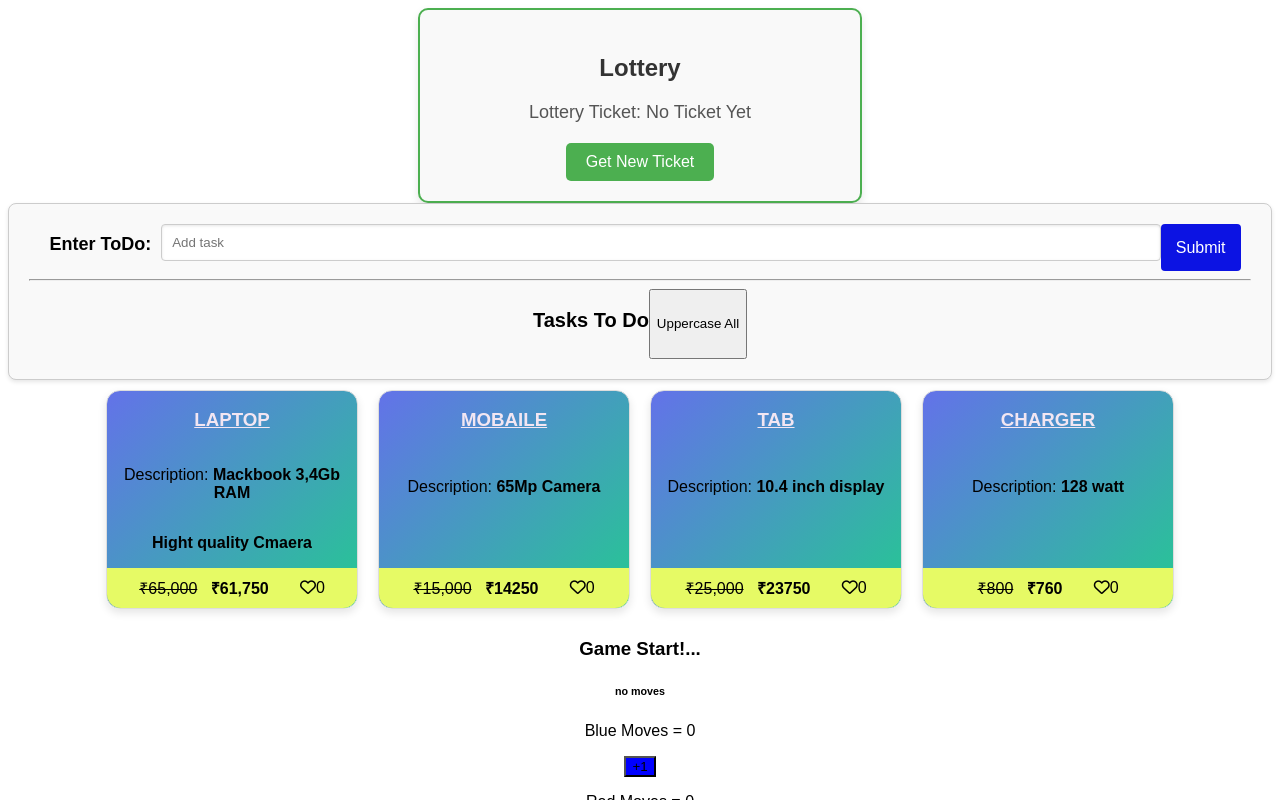
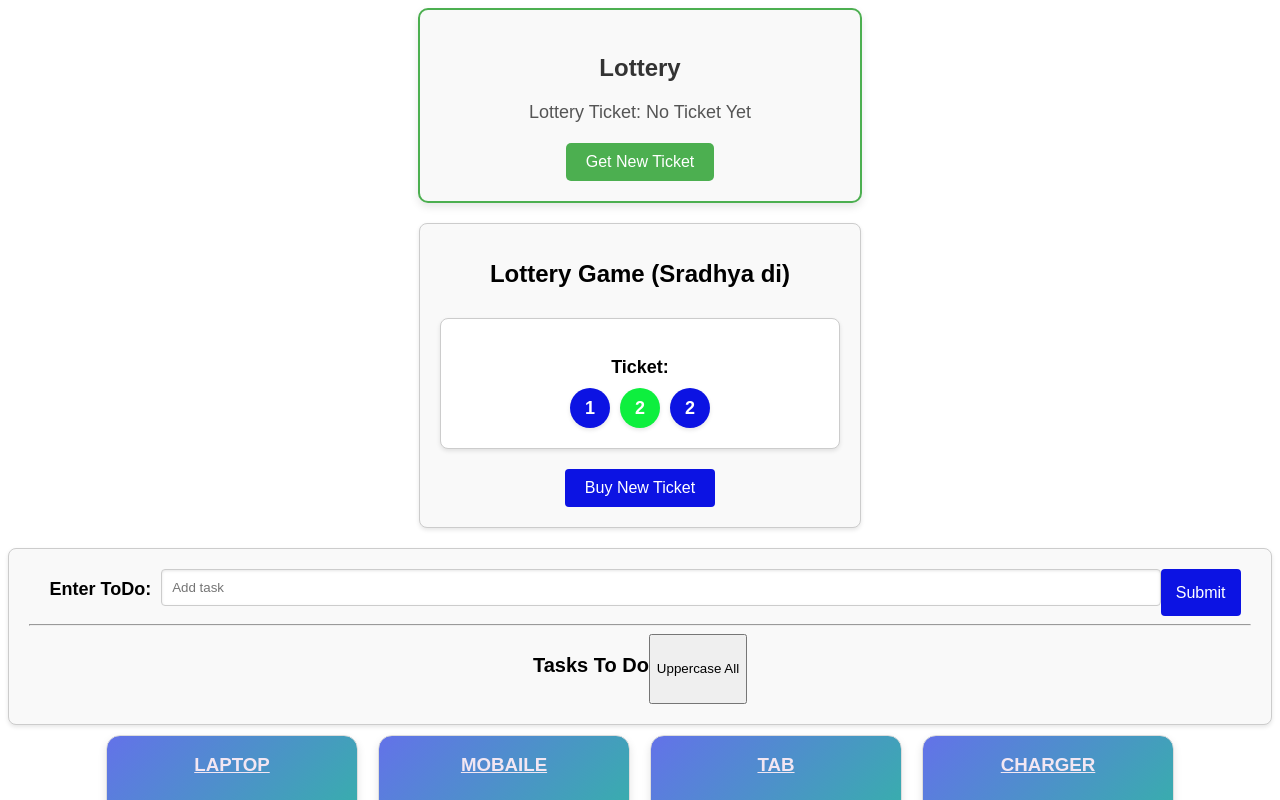
Before and after one commit to BIBEK7932/React_vite, a React (Vite) app: page / in a window 1280 px wide. Shown: the top 800 px of the page. Built offline with nearby package versions, Linux system fonts and the light colour scheme.

Commit message:
new Lottery

```diff
--- a/src/App.jsx
+++ b/src/App.jsx
@@ -3,18 +3,20 @@ import ProductTab from './components/Home/ProductTab'
 import Counter from './components/Events/Counter'
 import Ludo from './components/Events/Ludo'
 import ToDo from './components/Events/ToDo'
-import Lottery from './components/Events/Lottery'
+import Lottery1 from './components/Events/Lottery1'
+import Lottery from './components/NewLottery/Lottery'
 function App() {
 
   return (
     <>
-    {/* <Counter/>
-    <ProductTab/>
-    <Ludo/> */}
-    <Lottery/>
+
+
+    <Lottery1 />
+    <Lottery  winningSum={10}/>
     <ToDo/>
     <ProductTab/>
     <Ludo/>
+
 
 
 
--- a/src/components/Events/Lottery.css
+++ b/src/components/Events/Lottery.css
@@ -1,4 +1,4 @@
-.lottery-container {
+.lottery-container1 {
     max-width: 400px;
     margin: 0 auto;
     padding: 20px;
@@ -8,29 +8,30 @@
     background-color: #f9f9f9;
     text-align: center;
     font-family: Arial, sans-serif;
+    margin-bottom: 20px;
 }
 
-.lottery-title {
+.lottery-title1 {
     font-size: 24px;
     font-weight: bold;
     margin-bottom: 20px;
     color: #333;
 }
 
-.lottery-message {
+.lottery-message1 {
     font-size: 20px;
     font-weight: bold;
     color: #4CAF50;
     margin: 20px 0;
 }
 
-.lottery-ticket {
+.lottery-ticket1 {
     font-size: 18px;
     margin: 20px 0;
     color: #555;
 }
 
-.lottery-button {
+.lottery-button1 {
     padding: 10px 20px;
     font-size: 16px;
     border: none;
@@ -41,6 +42,6 @@
     transition: background-color 0.3s ease;
 }
 
-.lottery-button:hover {
+.lottery-button1:hover {
     background-color: #45a049;
 }
--- a/src/components/Events/Lottery.jsx
+++ b/src/components/Events/Lottery1.jsx
@@ -1,6 +1,6 @@
 import { useState } from "react"
 import './Lottery.css'
-export default function Lottery() {
+export default function Lottery1() {
     let [lottery, setLottery] = useState({ num: null, isWin: false })
     let newTicket = () => {
         let number = Math.floor(Math.random() * 1000).toString()
@@ -17,11 +17,11 @@ export default function Lottery() {
 
     return (
         <>
-        <div className="lottery-container">
-                <h3 className="lottery-title">Lottery</h3>
-                {lottery.isWin ? <h3 className="lottery-message">Congratulations, you won!</h3> : null}
-                <p className="lottery-ticket">Lottery Ticket: {lottery.num !== null ? lottery.num : 'No Ticket Yet'}</p>
-                <button className="lottery-button" onClick={newTicket}>Get New Ticket</button>
+        <div className="lottery-container1">
+                <h3 className="lottery-title1">Lottery</h3>
+                {lottery.isWin ? <h3 className="lottery-message1">Congratulations, you won!</h3> : null}
+                <p className="lottery-ticket1">Lottery Ticket: {lottery.num !== null ? lottery.num : 'No Ticket Yet'}</p>
+                <button className="lottery-button1" onClick={newTicket}>Get New Ticket</button>
             </div>
         </>
     )
--- /dev/null
+++ b/src/components/NewLottery/Lottery.css
@@ -0,0 +1,50 @@
+.lottery-container {
+    max-width: 400px;
+    margin: 0 auto;
+    padding: 20px;
+    border: 1px solid #ccc;
+    border-radius: 8px;
+    box-shadow: 0 2px 4px rgba(0, 0, 0, 0.1);
+    background-color: #f9f9f9;
+    text-align: center;
+    display: flex;
+    flex-wrap: wrap;
+    justify-content: center;
+    margin-bottom: 20px;
+}
+
+.lottery-title {
+    font-size: 24px;
+    font-weight: bold;
+    margin-bottom: 20px;
+}
+
+.lottery-ticket {
+    font-size: 18px;
+    margin: 15px 0;
+    color: #333;
+    font-family: monospace;
+}
+
+.lottery-button {
+    padding: 10px 20px;
+    border: none;
+    border-radius: 4px;
+    background-color: #0c13e3;
+    color: #fff;
+    font-size: 16px;
+    cursor: pointer;
+    transition: background-color 0.3s ease;
+    margin-top: 10px;
+}
+
+.lottery-button:hover {
+    background-color: #0eef3e;
+}
+
+.lottery-win {
+    font-size: 20px;
+    color: #28a745;
+    font-weight: bold;
+    margin-top: 20px;
+}
--- /dev/null
+++ b/src/components/NewLottery/Lottery.jsx
@@ -0,0 +1,25 @@
+import React, { useState } from 'react';
+import { getTicket, sum } from "./helper";
+import Ticket from "./Ticket";
+import './Lottery.css';
+
+
+export default function Lottery({ n=3, winningSum = 15 }) {
+    let [ticket, setTicket] = useState(getTicket(n));
+
+    let isWinning = sum(ticket) === winningSum;
+
+    let buyTicket = () => {
+        setTicket(getTicket(n));
+    };
+
+    return (
+        <div className="lottery-container">
+            <h1 className="lottery-title">Lottery Game (Sradhya di)</h1>
+            {isWinning ? <h3 className="lottery-win">Congratulations, you won!</h3> : null}
+            <Ticket ticket={ticket} />
+            <button className="lottery-button" onClick={buyTicket}>Buy New Ticket</button>
+
+        </div>
+    );
+}
--- /dev/null
+++ b/src/components/NewLottery/Ticket.css
@@ -0,0 +1,44 @@
+.ticket-container {
+    /* display: flex;
+    flex-direction: column; */
+    align-items: center;
+    background-color: #fff;
+    padding: 20px;
+    border: 1px solid #ccc;
+    border-radius: 8px;
+    box-shadow: 0 2px 4px rgba(0, 0, 0, 0.1);
+    margin: 10px 0;
+    width: 100%;
+    max-width: 400px;
+}
+
+.ticket-title {
+    font-size: 18px;
+    font-weight: bold;
+    margin-bottom: 10px;
+}
+
+.ticket-numbers {
+    display: flex;
+    justify-content: center;
+    gap: 10px;
+}
+
+.ticket-number {
+    display: inline-block;
+    width: 40px;
+    height: 40px;
+    background-color: #0c13e3;
+    color: #fff;
+    font-size: 18px;
+    font-weight: bold;
+    display: flex;
+    align-items: center;
+    justify-content: center;
+    border-radius: 50%;
+    box-shadow: 0 2px 4px rgba(0, 0, 0, 0.1);
+}
+
+.ticket-number:nth-child(even) {
+    background-color: #0eef3e;
+}
--- /dev/null
+++ b/src/components/NewLottery/Ticket.jsx
@@ -0,0 +1,15 @@
+import TicketNum from "./TicketNum";
+import './Ticket.css';
+
+export default function Ticket({ ticket }) {
+    return (
+        <div className="ticket-container">
+            <p className="ticket-title">Ticket:</p>
+            <div className="ticket-numbers">
+                {ticket.map((num, idx) => {
+                    return <TicketNum num={num} key={idx} />;
+                })}
+            </div>
+        </div>
+    );
+}
--- /dev/null
+++ b/src/components/NewLottery/TicketNum.jsx
@@ -0,0 +1,6 @@
+import React from 'react';
+import './Ticket.css';
+
+export default function TicketNum({ num }) {
+    return <div className="ticket-number">{num}</div>;
+}
--- /dev/null
+++ b/src/components/NewLottery/helper.js
@@ -0,0 +1,15 @@
+function getTicket(n){
+    let arr = new Array(n);
+    for(let i = 0;i<n;i++){
+        arr[i] = Math.floor(Math.random()*10)
+    }
+    return arr;
+}
+
+function sum(a) {
+    let s = 0;
+    a.forEach((d) => s += d);
+    return s;
+}
+
+export {getTicket,sum};
```
